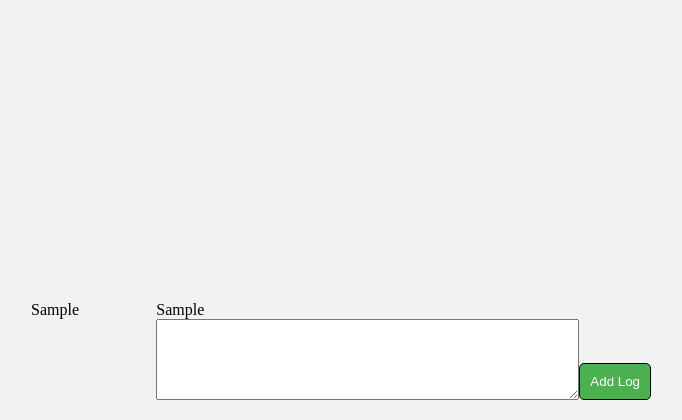
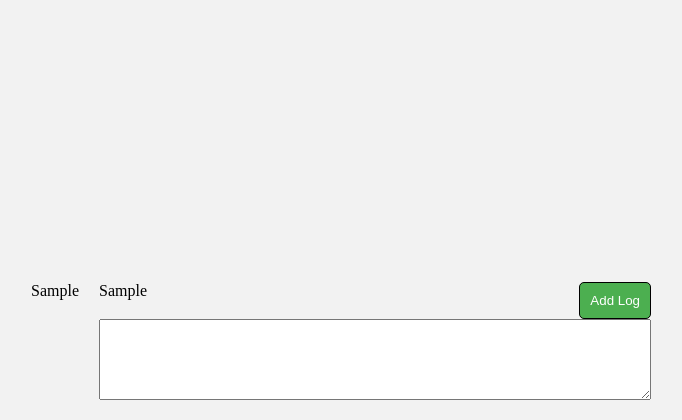
Before and after one commit to topper3418/my-logger, a Flask app: template app/templates/index.html in a window 1280 px wide. Shown: the part 380-800 px from the top of the page, without its empty margins (299-981 px from the left). Run offline with Flask 3, Linux system fonts and the light colour scheme; tables that the repository leaves empty hold one stand-in row (values such as "Sample post"); the template is opened without the code that fills it: values that come from a table or form of the project are taken from there, most other values are stand-ins (such as "Sample title", 1, 10 or a date in 2020).

Commit message:
tons of progress today.

```diff
--- a/app/static/styles.css
+++ b/app/static/styles.css
@@ -112,8 +112,16 @@ div {
   align-items: stretch;
 }
 
+.grow {
+  flex-grow: 1;
+}
+
 .space-below{
   margin-bottom: 20px;
+}
+
+.space-left{
+  margin-left: 20px;
 }
 
 .row {
--- a/app/templates/components/current_activity.html
+++ b/app/templates/components/current_activity.html
@@ -1,8 +1,8 @@
 <div class="column-conatiner">
     <div class="row-container space-below">
         <button data-parent_id="" onclick="switchToParent({{ parent_id }})">Go Up</button>
-        <h2>Current Activity:</h2>
+        <h2 class="task-type-{{ current_activity_type }}">Current Activity: "{{current_activity }}"</h2>
         <div></div>
     </div>
-    {{ current_activity|safe }}
+    {{ current_tree|safe }}
 </div>
--- a/app/templates/index.html
+++ b/app/templates/index.html
@@ -28,18 +28,14 @@
                     <div id="type_legend" class="push-left">
                         {{ type_legend|safe }}
                     </div>
-                    <div class="row-cluster">
-                        <div class="column-container">
-                            <div class="row-container">
-                                <div id="type-dropdown-container" class="row-cluster">
-                                    {{ type_dropdown|safe }}
-                                </div>
+                    <div class="column-container grow space-left">
+                        <div class="row-container">
+                            <div id="type-dropdown-container" class="row-cluster">
+                                {{ type_dropdown|safe }}
                             </div>
-                            <textarea id="log-comment" name="log-comment" rows="5" cols="50"></textarea>
-                        </div>
-                        <div class="push-bottom">
                             <button class="submit-button" id="submit">Add Log</button>
                         </div>
+                        <textarea id="log-comment" name="log-comment" rows="5" cols="50"></textarea>
                     </div>
                 </div>
             </div>
--- a/main.py
+++ b/main.py
@@ -37,10 +37,14 @@ def index():
                                     default_log_type=default_log_types[0])
     current_tree_data = get_current_tree_data()
     parent_id = current_tree_data[0]['parent_id']
+    current_activity_comment = current_tree_data[0]['comment']
+    current_activity_type = current_tree_data[0]['log_type']
     current_tree = render_template('components/tree_view.html', log_tree=current_tree_data)
     current_activity = render_template('components/current_activity.html',
-                                       current_activity=current_tree,
-                                       parent_id=parent_id)
+                                       current_tree=current_tree,
+                                       parent_id=parent_id,
+                                       current_activity=current_activity_comment,
+                                       current_activity_type=current_activity_type)
     return render_template('index.html',
                            date=date,
                            log_tree=log_tree,
@@ -79,9 +83,11 @@ def get_current_activity():
     current_tree_data = get_current_tree_data()
     current_tree = render_template('components/tree_view.html', log_tree=current_tree_data)
     parent_id = current_tree_data[0]['parent_id']
+    current_activity = current_tree_data[0]['comment']
     return render_template('components/current_activity.html',
-                           current_activity=current_tree,
-                           parent_id=parent_id)
+                           current_tree=current_tree,
+                           parent_id=parent_id,
+                           current_activity=current_activity)
 
 
 @app.route('/get_activity_history', methods=['GET'])
```
